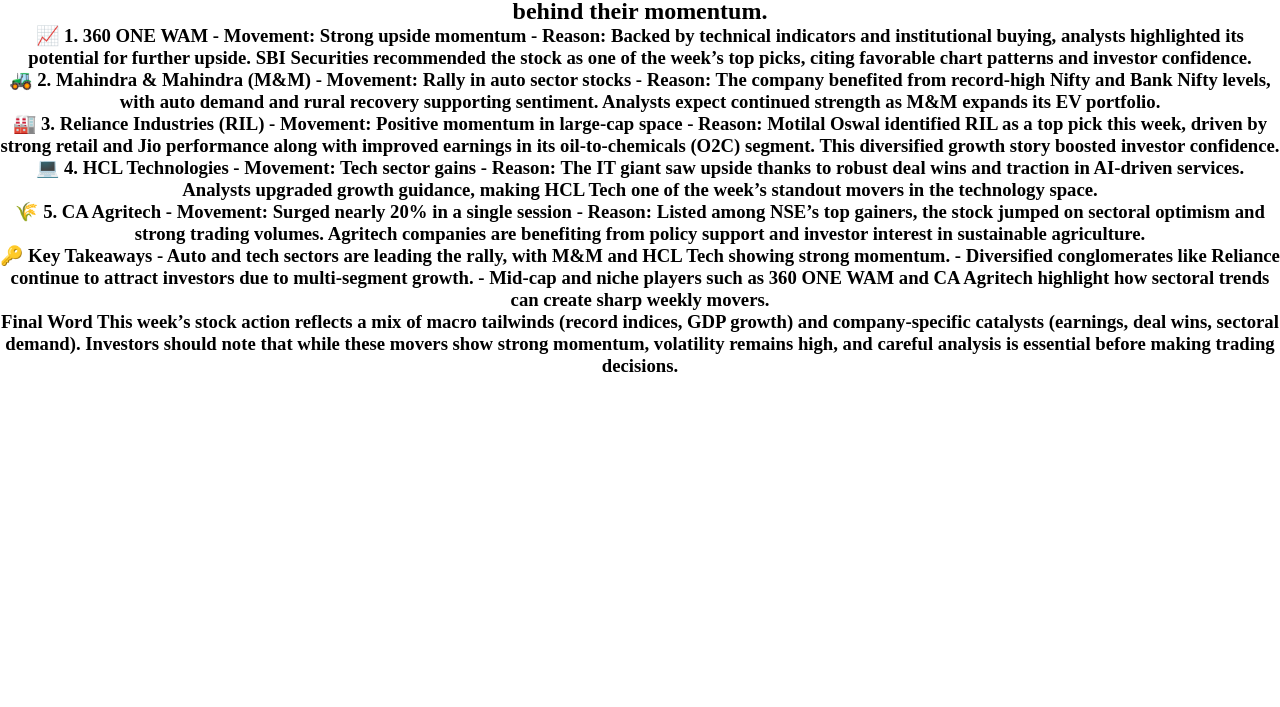
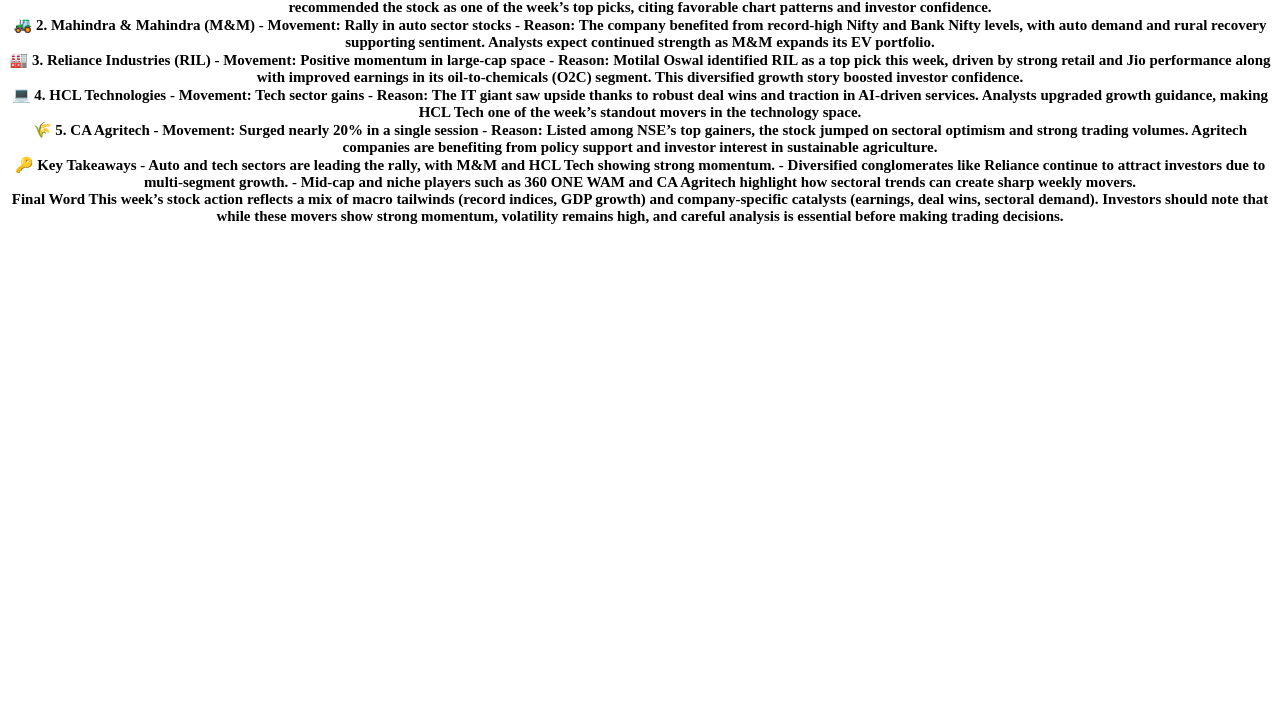
Before and after one commit to UNKN0WN-creation/Up-Stair, a plain HTML site: page blog1.html in a window 1280 px wide. Shown: the part 93-800 px from the top of the page. Drawn offline with Linux system fonts and the light colour scheme.

Commit message:
Fix formatting issues in Style.css

```diff
--- a/Style.css
+++ b/Style.css
@@ -29,3 +29,5 @@ display:flex;
   margin-top:8%;
   border-radius:0 15px 10px;
   box-shadow:0 15px 10px rgba(0,0,0,0.44);}
+
+.blog-1-html{font-size:0.8rem;}
```
